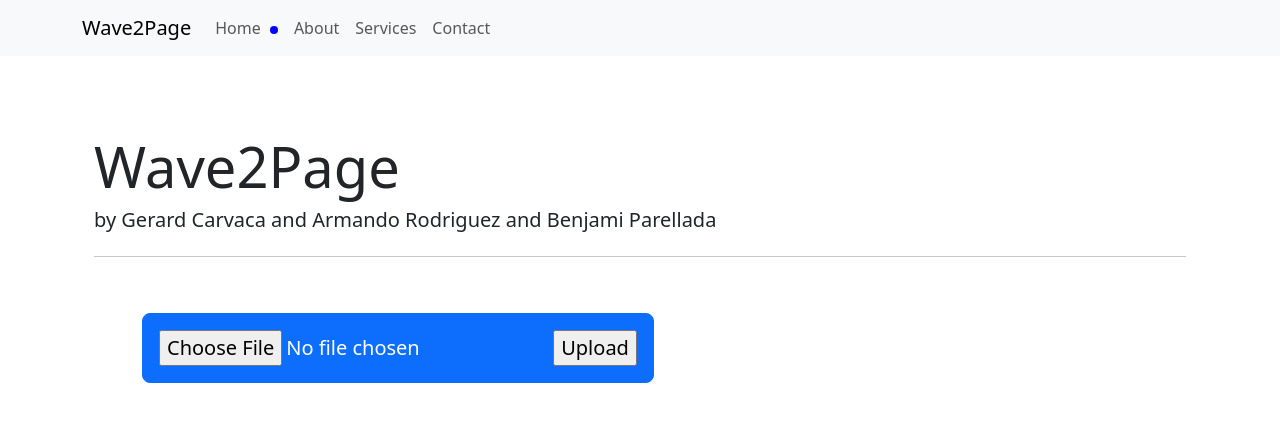
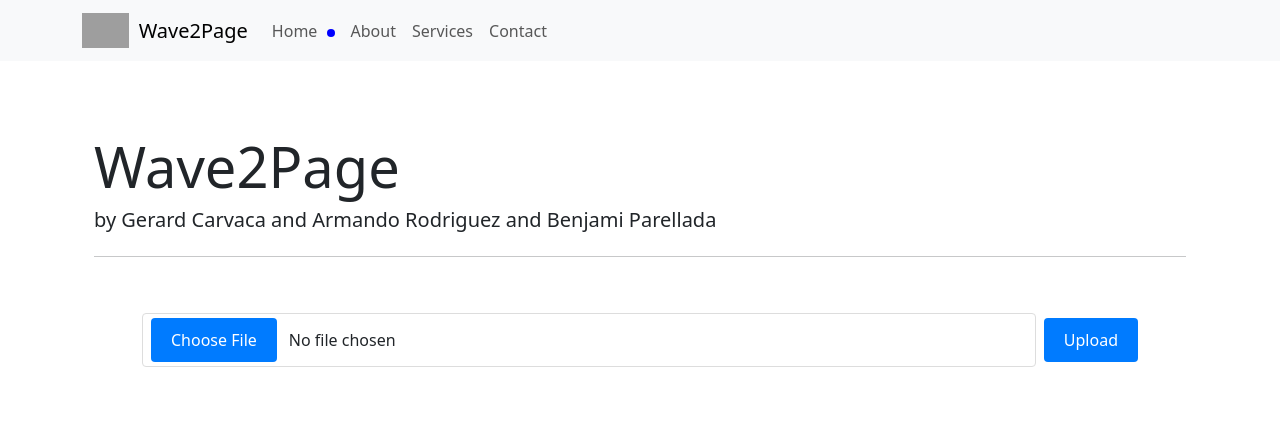
Before and after one commit to beny-bee/Wave2Page, a Flask app: page / in a window 1280 px wide. Shown: the top 422 px of the page. Run offline with Flask 3, Linux system fonts and the light colour scheme; some libraries are stand-ins or nearby versions; grey boxes are pictures that could not be loaded.

Commit message:
restyling

```diff
--- a/app/app.py
+++ b/app/app.py
@@ -91,13 +91,14 @@ def upload_file():
 def upload_file_youtube():
     video_url = request.form['video_url']
     filename = request.form['filename']
-    ys.YoutubeAudioDownload(video_url, filename, app.config['UPLOAD_FOLDER'])
+    title = ys.YoutubeAudioDownload(video_url, filename, app.config['UPLOAD_FOLDER'])
     flash("Succesfuly dowloaded audio from youtube!")  # Flashing the success or error message
 
-    path_to_audio = app.config['UPLOAD_FOLDER'] + filename + '.wav'
+    path_to_audio = app.config['UPLOAD_FOLDER'] + title + '.wav'
+    print('PATH:', path_to_audio)
     flash("System working on sheet generation...")
     subprocess.call(['python3', "src/main.py", path_to_audio, "--separate", "--wav2midi", "--midi2sheet"])
-    flash("Succesful!")
+    flash(title+" - Succesful!")
 
     # Copy generated sheets to static folder
     png_files = []
--- a/app/templates/includes/_navbar.html
+++ b/app/templates/includes/_navbar.html
@@ -16,11 +16,26 @@
     height: 8px;
     background-color: blue;
     border-radius: 50%;
+  }
+  .navbar-brand {
+    padding-left: 0; /* Adjust or remove padding as needed */
+    margin-left: 0; /* Adjust or remove margin as needed */
+    display: flex; /* Enables flexbox */
+    align-items: center; /* Aligns items vertically in the center */
+    justify-content: center; /* Centers items horizontally */
+    gap: 10px; /* Optional: Adjusts space between logo and title */
 }
+  .logo_nav {
+      height: 35px; /* Fixed height */
+      width: auto; /* Width auto to maintain aspect ratio */
+  }
 </style>
 <nav class="navbar navbar-expand-lg navbar-light bg-light fixed-top">
   <div class="container">
-    <a class="navbar-brand" href="/">{{app_data['project_name']}}</a>
+    <a class="navbar-brand" href="/">
+      <img src="{{ url_for('static', filename='images/logo.png') }}" alt="Wave2Page Logo" class="logo_nav">
+      {{app_data['project_name']}}
+    </a>
     <button class="navbar-toggler" type="button" data-toggle="collapse" data-target="#navbarResponsive" aria-controls="navbarResponsive" aria-expanded="false" aria-label="Toggle navigation">
       <span class="navbar-toggler-icon"></span>
     </button>
--- a/app/templates/index.html
+++ b/app/templates/index.html
@@ -12,10 +12,10 @@
     <hr class="my-4">
 
     <div class="parent">
-      <form id="form_upload" class="btn btn-primary btn-lg child" method="POST" action="/upload" enctype="multipart/form-data">
-        <input type="file" name="file">
-        <input id="upload_button" type="submit" value="Upload" onclick="loading();">
-      </form>
+      <form id="form_upload" class="form-group" method="POST" action="/upload" enctype="multipart/form-data">
+        <input type="file" name="file" class="form-control">
+        <input id="upload_button" type="submit" class="custom-button" value="Upload" onclick="loading();">
+    </form>
     </div>
 
     <div id="loader">
@@ -62,6 +62,57 @@
         padding: 1rem 1rem;
         vertical-align: middle;
       }
+      .form-group {
+        display: flex;
+        align-items: center; /* This ensures vertical alignment */
+        justify-content: space-between; /* Adjusts horizontal spacing */
+      }
+
+      .custom-button {
+        background-color: #007bff;
+        color: white;
+        border: none;
+        padding: 10px 20px;
+        border-radius: 4px;
+        cursor: pointer;
+        font-size: 16px; /* Adjust as needed */
+        line-height: 1.5; /* Adjust as needed */
+    }
+
+    input[type="file"] {
+        font-size: 16px; /* Match the button's font-size */
+        line-height: 1.5; /* Match the button's line-height */
+        padding: 10px 20px; /* Match the button's padding */
+        border-radius: 4px; /* Match the button's border-radius */
+        border: 1px solid #ddd; /* Optional: if you want to match the button's border */
+        margin-right: 8px; /* Optional: to give some space between the file input and the button */
+        height: auto; /* To ensure the natural height based on padding and font size */
+        -webkit-appearance: none; /* Removes the default styling on Webkit browsers */
+        -moz-appearance: none; /* Removes the default styling on Firefox */
+        appearance: none; /* Removes the default styling */
+    }
+
+    /* Style adjustments for the file input to visually match the button */
+    input[type="file"]::-webkit-file-upload-button {
+        background-color: #007bff;
+        color: white;
+        padding: 10px 20px;
+        border-radius: 4px;
+        border: none;
+        cursor: pointer;
+        font-size: 16px;
+        line-height: 1.5;
+    }
+
+    .form-group {
+        display: flex;
+        align-items: center;
+    }
+
+    /* If you want to vertically center everything in case of line-height differences */
+    .form-group * {
+        vertical-align: middle;
+    }
 
     </style>
 
--- a/requirements.txt
+++ b/requirements.txt
@@ -8,4 +8,5 @@ flask
 music21
 pytube
 denoiser
-omegaconf==2.3.0
+OmegaConf==2.3.0
+unidecode
```
Also changed, not shown: app/services/youtubeService.py (+20 -1 lines), app/templates/about.html (+34 -2 lines), app/templates/contact.html (+3 -12 lines), app/templates/service.html (+53 -42 lines), youtube-extension/css/popup.css (+48 -15 lines), youtube-extension/scripts/popup.js (+15 -1 lines), youtube-extension/templates/popup.html (+13 -3 lines).
